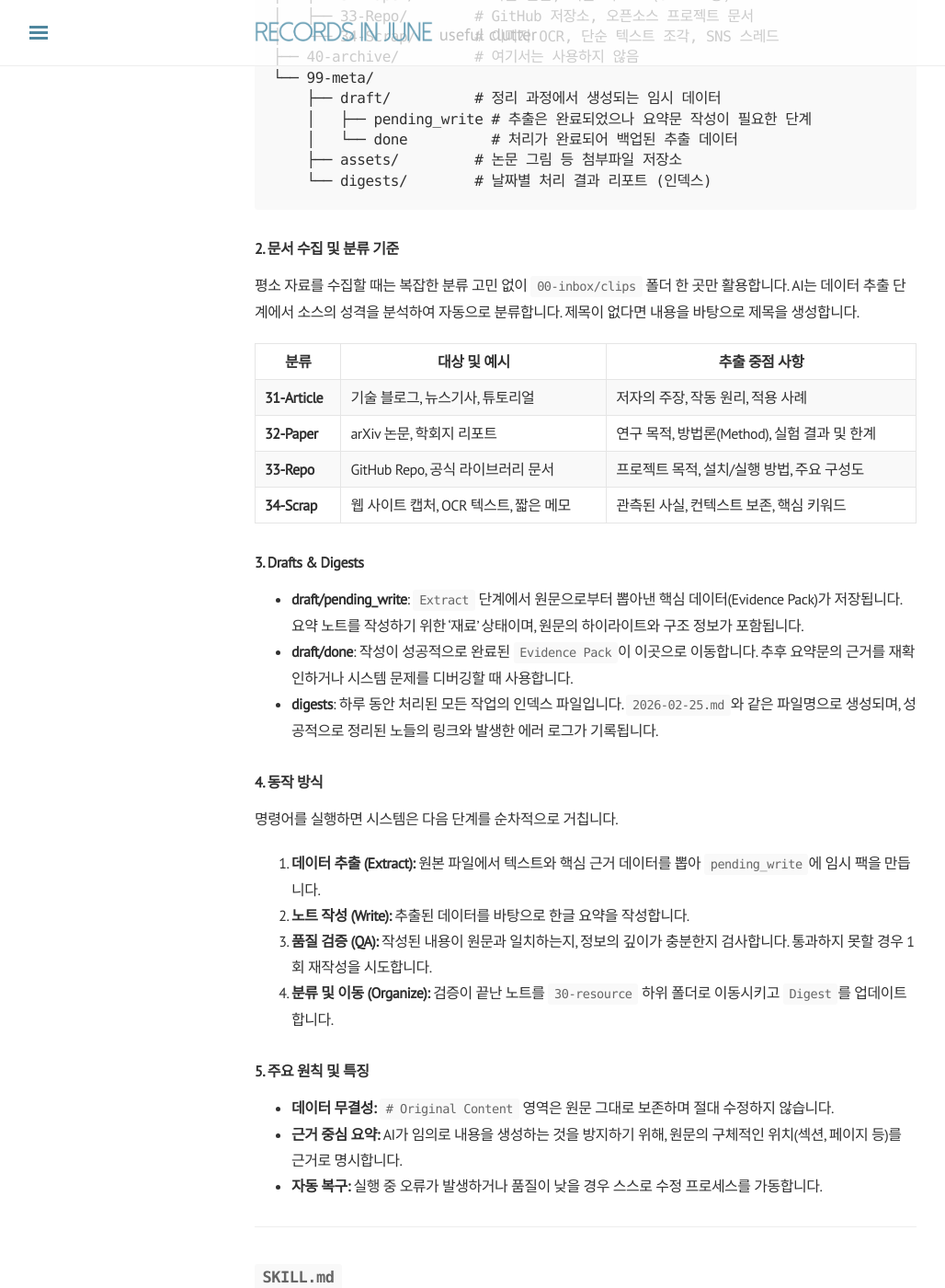
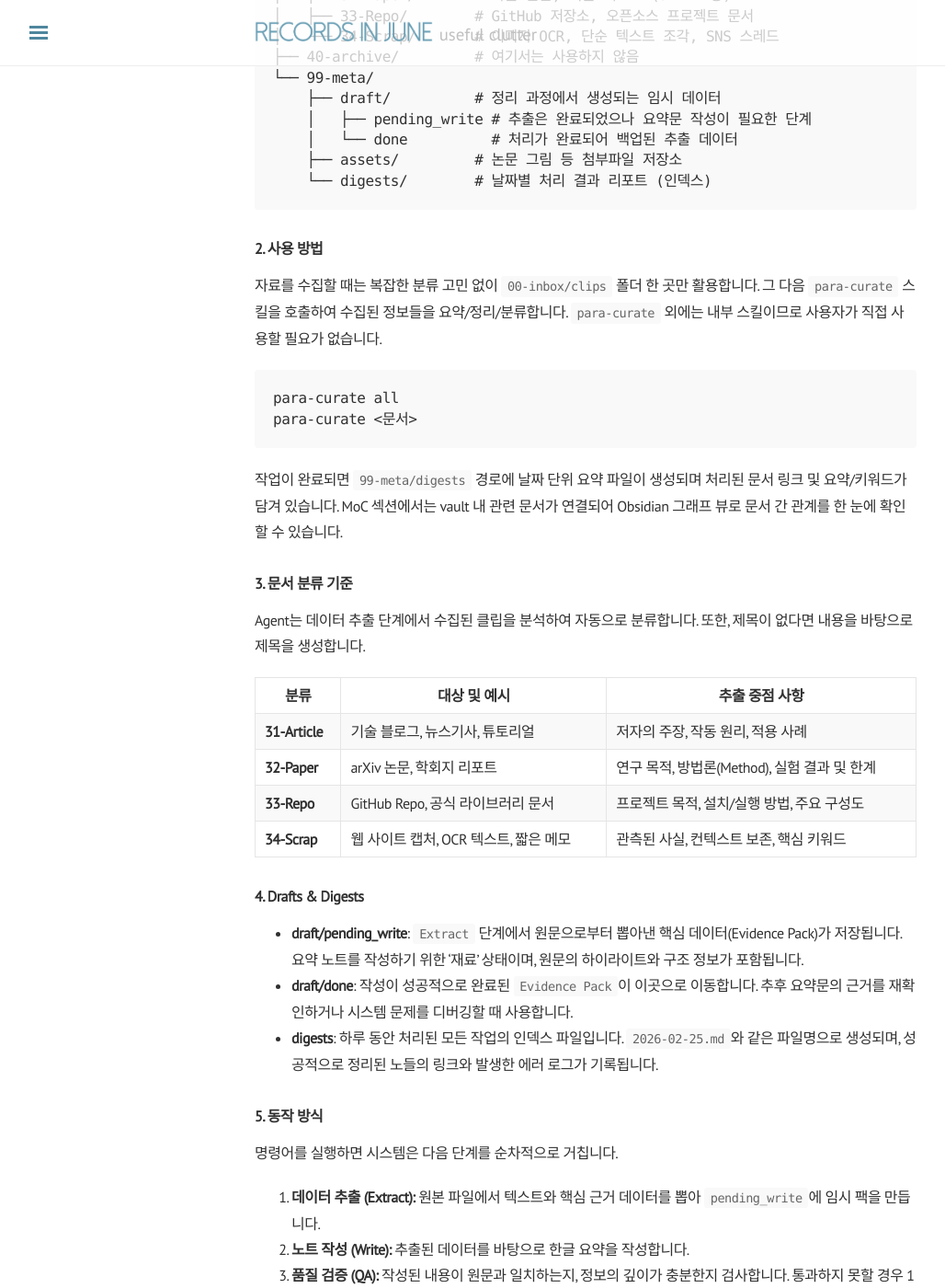
Before and after one commit to j0shuajun/j0shuajun.github.io, a Jekyll site: the page built from _posts/2026-02-25-para-skills.md, in a window 1280 px wide and 1400 px high, scrolled down 725 px. Shown: the whole window at 92% size, without its empty margins (3-1031 px from the left). Built offline with Jekyll 4.4.1, drawn with Linux system fonts in a browser that asks for light colours; nearby versions of some CDN libraries; comment, search, counter and statistics services are not loaded.

Commit message:
2026-02-25-para-skills.md 업데이트

````diff
--- a/_posts/2026-02-25-para-skills.md
+++ b/_posts/2026-02-25-para-skills.md
@@ -37,9 +37,20 @@ vault/
     └── digests/        # 날짜별 처리 결과 리포트 (인덱스)
 ```
 
-### 2. 문서 수집 및 분류 기준
+### 2. 사용 방법
 
-평소 자료를 수집할 때는 복잡한 분류 고민 없이 `00-inbox/clips` 폴더 한 곳만 활용합니다. AI는 데이터 추출 단계에서 소스의 성격을 분석하여 자동으로 분류합니다. 제목이 없다면 내용을 바탕으로 제목을 생성합니다.
+자료를 수집할 때는 복잡한 분류 고민 없이 `00-inbox/clips` 폴더 한 곳만 활용합니다. 그 다음 `para-curate` 스킬을 호출하여 수집된 정보들을 요약/정리/분류합니다. `para-curate` 외에는 내부 스킬이므로 사용자가 직접 사용할 필요가 없습니다.
+
+```
+para-curate all
+para-curate <문서>
+```
+
+작업이 완료되면 `99-meta/digests` 경로에 날짜 단위 요약 파일이 생성되며 처리된 문서 링크 및 요약/키워드가 담겨 있습니다. MoC 섹션에서는 vault 내 관련 문서가 연결되어 Obsidian 그래프 뷰로 문서 간 관계를 한 눈에 확인할 수 있습니다.
+
+### 3. 문서 분류 기준
+
+Agent는 데이터 추출 단계에서 수집된 클립을 분석하여 자동으로 분류합니다. 또한, 제목이 없다면 내용을 바탕으로 제목을 생성합니다.
 
 | 분류 | 대상 및 예시 | 추출 중점 사항 |
 | --- | --- | --- |
````
Also changed, not shown: other parts of _posts/2026-02-25-para-skills.md (+3 -3 lines).
